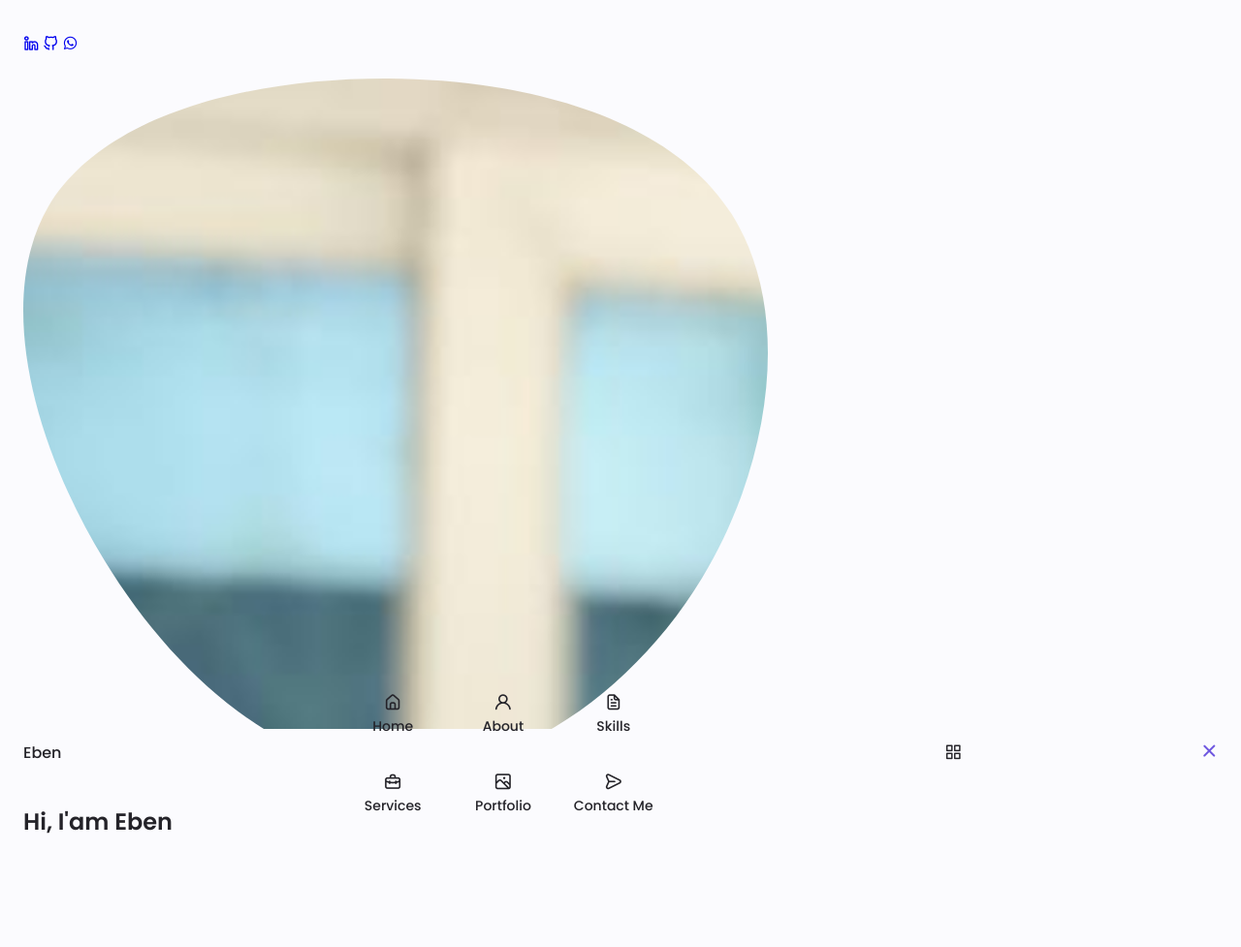
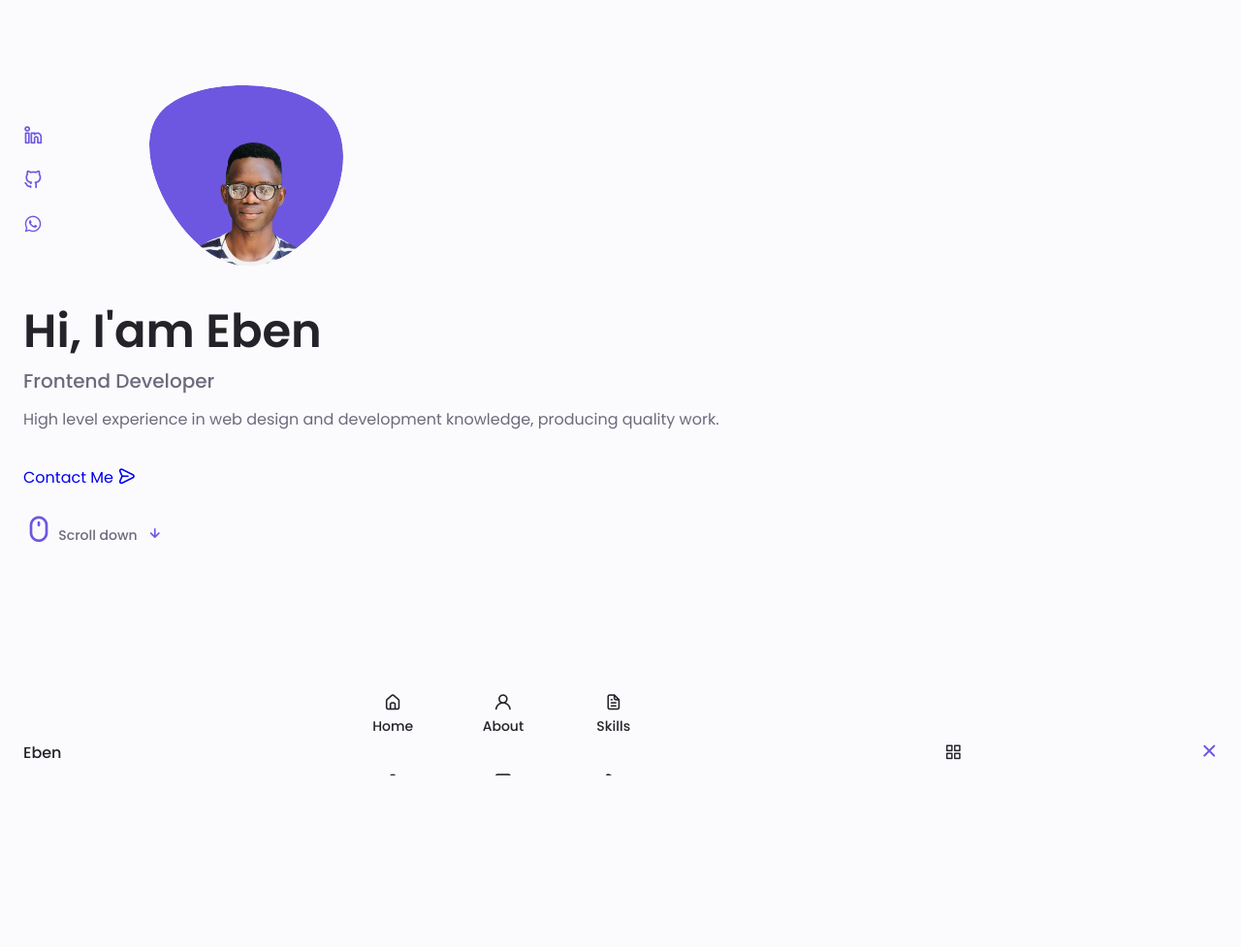
Before and after one commit to ebenezer123-agyepong/E-chatApp, a PHP site: page / in a window 1280 px wide. Shown: the whole page at 97% size. After the commit the page ends 800 px from the top, so only its background shows below. Run offline with PHP 8.4, Linux system fonts and the light colour scheme.

Commit message:
modified:   cssFolder/style.css 	modified:   index.html 	new file:   pictures/myProfile-removebg.png 9	renamed:    pictuers/myProfile.jpg -> pictures/myProfile.jpg

```diff
--- a/cssFolder/style.css
+++ b/cssFolder/style.css
@@ -228,3 +228,88 @@ img{
 .show-menu{
     bottom: 0;
 }
+
+/*===========HOME=========== */
+.home__container{
+    gap: 1rem;
+}
+
+.home__content{
+    grid-template-columns: .5fr 3fr;
+    padding-top: 3.5rem;
+    align-items: center;
+}
+
+.home__social{
+    display: grid;
+    grid-template-columns: max-content;
+    row-gap: 1rem;
+
+}
+
+.home__social-icon{
+    font-size: 1.25rem;
+    color: var(--first-color);
+}
+
+.home__social-icon:hover{
+    color: var(--first-color-alt);       ;
+}
+
+.home__blob{
+    width: 200px;
+    fill: var(--first-color);
+}
+
+.home__blob-img{
+    width: 200px;
+}
+
+.home__data{
+    grid-column: 1/3;
+}
+
+.home__title{
+    font-size: var(--big-font-size);
+}
+
+.home__subtitle{
+    font-size: var(--h3-font-size);
+    color: var(--text-color);
+    font-weight: var(--font-medium);
+    margin-bottom: var(--mb-0-75);
+}
+
+.home__description{
+    margin-bottom: var(--mb-2);
+}
+
+.home__scroll{
+    /*display: none; */
+}
+
+.home__scroll-button{
+    color: var(--first-color);
+    transition: .3s;
+}
+
+.home__scroll-button:hover{
+    transform: translateY(.25rem);
+}
+
+.home__scroll-mouse{
+    font-size: 2rem;
+}
+
+.home__scroll-name{
+    font-size: var(--small-font-siz);
+    color: var(--text-color);
+    font-weight: var(--font-medium);
+    margin-right: var(--mb-0-25);
+}
+
+.home__scroll-arrow{
+    font-size: 1.25rem;
+}
+
+/*================BUTTONS================ */
--- a/index.html
+++ b/index.html
@@ -97,16 +97,30 @@
                                 165.547 130.807 187.559 100.226 186.353C69.6454 185.297 41.0228 161.023 21.7403
                                 129.362C2.45775 97.8511 -7.48481 59.1033 6.67581 34.5279C20.9871 10.1032 59.7028
                                 -0.149132 97.9666 0.00163737C136.23 0.303176 174.193 10.857 190.312 36.4879Z"/>
-                                <image class="home__blob-img" xlink:href="./pictuers/myProfile.jpg"/>
+                                <image class="home__blob-img" x='12' y="18" xlink:href="./pictures/myProfile-removebg.png "/>
                             </g>
                         </svg>
                     </div>
 
                     <div class="home__data">
-                        <h1 class="home__title">
-                            Hi, I'am Eben
-                        </h1>
+                        <h1 class="home__title"> Hi, I'am Eben</h1>
+                        <h3 class="home__subtitle">Frontend Developer</h3>
+                        <p class="home__description">
+                            High level experience in web design and development
+                            knowledge, producing quality work.
+                        </p>
+                        <a href="#contact" class="button button--flex">
+                            Contact Me <i class="uil uil-message nav__icon button__icon"></i>
+                        </a>
                     </div>
+                </div>
+
+                <div class="home__scroll">
+                    <a href="#about" class="home__scroll-button button--flex">
+                        <i class="uil uil-mouse-alt home__scroll-mouse"></i>
+                        <span class="home__scroll-name">Scroll down</span>
+                        <i class="uil uil-arrow-down home__scroll-arrow"></i>
+                    </a>
                 </div>
             </div>
         </section>
```
Also changed, not shown: pictures/myProfile-removebg.png (added), pictures/myProfile.jpg (renamed from pictuers/myProfile.jpg).
